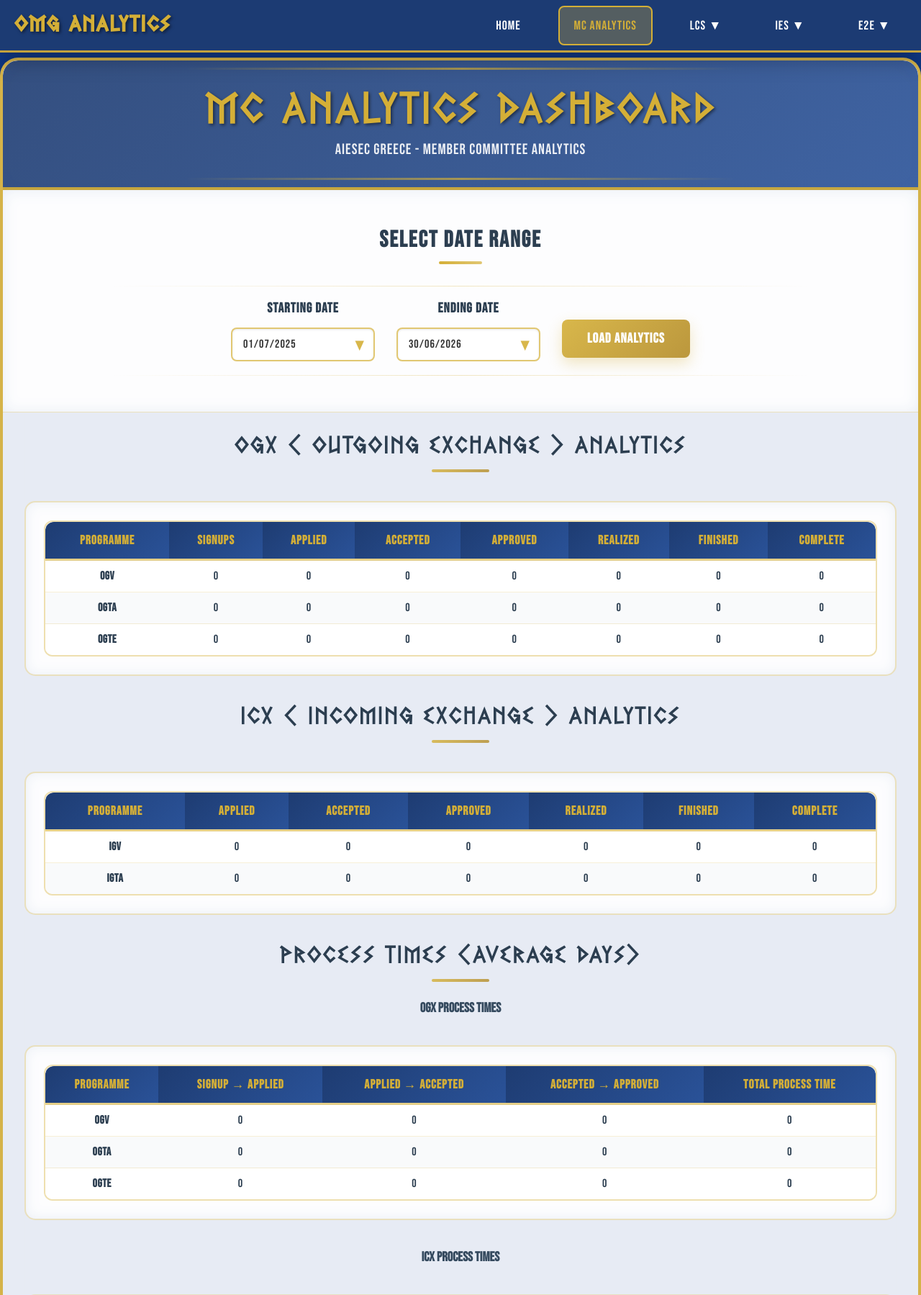
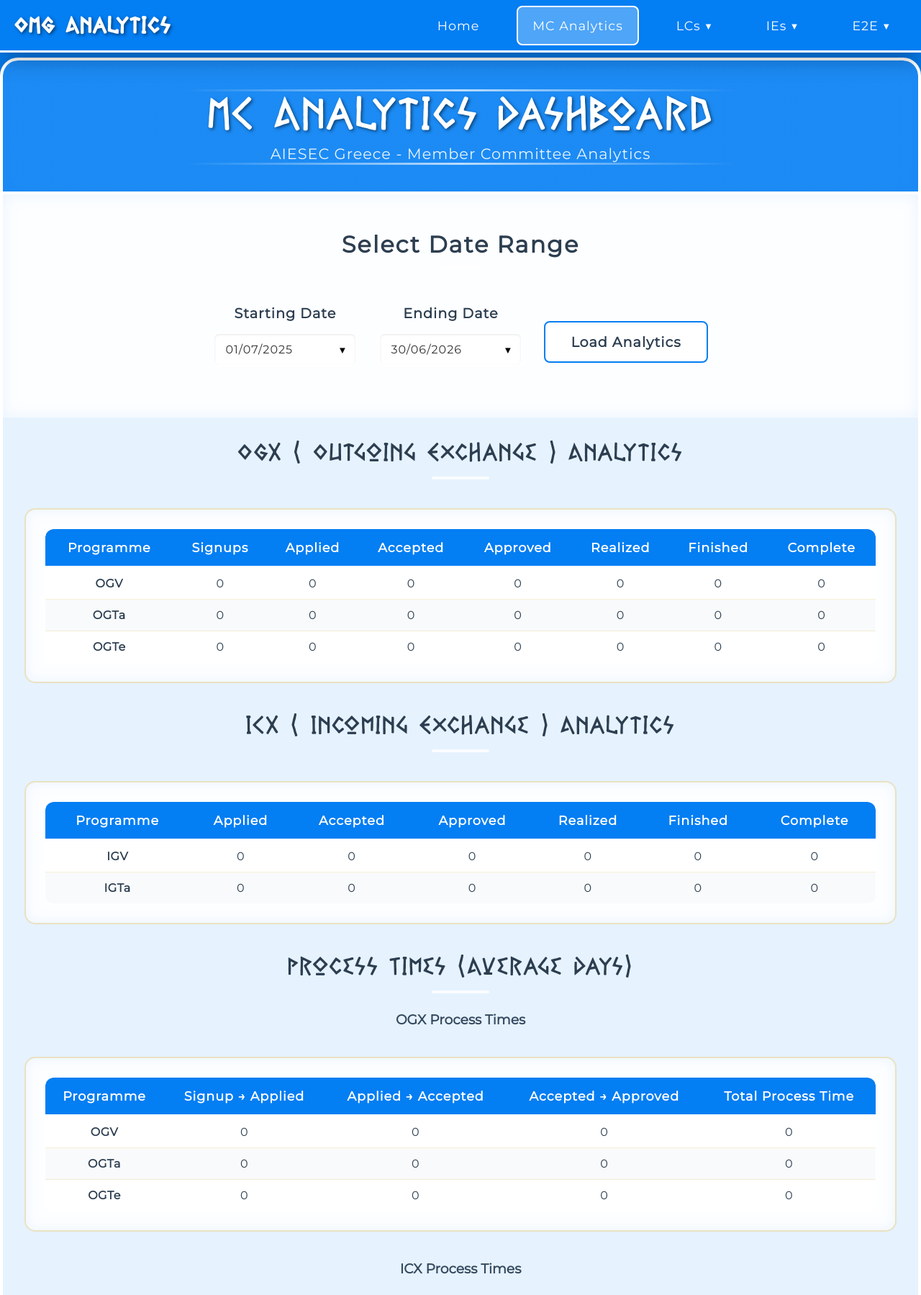
Before and after one commit to Mfouda99/OMG_analytics, a Django app: page /mc/ in a window 1280 px wide. Shown: the top 1799 px of the page at 72% size. Run offline with Django 5.2, Linux system fonts and the light colour scheme; data that the repository does not hold is empty.

Commit message:
Update mc.html

```diff
--- a/front/templates/mc.html
+++ b/front/templates/mc.html
@@ -10,18 +10,18 @@
     <script src="https://cdn.jsdelivr.net/npm/chart.js"></script>
     <style>
         @font-face {
-            font-family: 'CustomFont';
-            src: url("/static/fonts/custom-font.ttf") format('truetype');
+            font-family: 'Montserrat-Regular';
+            src: url("{% static 'fonts/Montserrat-Regular.ttf' %}") format('truetype');
         }
 
         @font-face {
-            font-family: 'Greek-Freak';
-            src: url("/static/fonts/Greek-Freak.ttf") format('truetype');
+            font-family: 'Gelio _Fasolada';
+            src: url("{% static 'fonts/Gelio _Fasolada.ttf' %}") format('truetype');
         }
 
         @font-face {
-            font-family: 'BebasNeue';
-            src: url("/static/fonts/BebasNeue-Regular.ttf") format('truetype');
+            font-family: 'Montserrat-Regular';
+            src: url("{% static 'fonts/Montserrat-Regular.ttf' %}") format('truetype');
         }
 
         * {
@@ -31,8 +31,8 @@
         }
 
         body {
-            font-family: 'BebasNeue', 'Segoe UI', Tahoma, Geneva, Verdana, sans-serif;
-            background: rgb(15, 58, 138);
+            font-family: 'Montserrat-Regular', 'Segoe UI', Tahoma, Geneva, Verdana, sans-serif;
+            background: #037EF3;
             min-height: 100vh;
             padding-top: 80px;
 
@@ -45,10 +45,10 @@
             top: 0;
             left: 0;
             width: 100%;
-            background: rgba(30, 60, 114, 0.95);
+            background: #037EF3;
             backdrop-filter: blur(20px);
             -webkit-backdrop-filter: blur(20px);
-            border-bottom: 3px solid rgba(212, 175, 55, 0.9);
+            border-bottom: 3px solid #fff;
             z-index: 1000;
             padding: 0 20px;
             box-shadow: 0 8px 32px rgba(0, 0, 0, 0.3);
@@ -64,9 +64,9 @@
         }
 
         .navbar-logo {
-            font-family: 'Greek-Freak', 'BebasNeue', sans-serif;
+            font-family: 'Gelio _Fasolada', Arial, sans-serif;
             font-size: 2rem;
-            color: #d4af37;
+            color: #fff;
             text-decoration: none;
             font-weight: bold;
             letter-spacing: 2px;
@@ -88,7 +88,7 @@
         .navbar-link {
             color: white;
             text-decoration: none;
-            font-family: 'BebasNeue', sans-serif;
+            font-family: 'Montserrat-Regular';
             font-size: 1.1rem;
             letter-spacing: 1px;
             padding: 15px 20px;
@@ -99,17 +99,17 @@
         }
 
         .navbar-link:hover {
-            background: rgba(212, 175, 55, 0.2);
-            border-color: rgba(212, 175, 55, 0.6);
-            color: #d4af37;
+            background: rgba(255, 255, 255, 0.2);
+            border-color: rgba(255, 255, 255, 0.6);
+            color: #fff;
             transform: translateY(-2px);
             box-shadow: 0 5px 15px rgba(212, 175, 55, 0.3);
         }
 
         .navbar-link.active {
-            background: rgba(212, 175, 55, 0.3);
-            border-color: #d4af37;
-            color: #d4af37;
+            background: rgba(255, 255, 255, 0.3);
+            border-color: #fff;
+            color: #fff;
         }
 
         .dropdown {
@@ -246,7 +246,7 @@
             background: rgba(255, 255, 255, 0.9);
             backdrop-filter: blur(20px);
             -webkit-backdrop-filter: blur(20px);
-            border: 4px solid rgba(212, 175, 55, 0.9);
+            border: 4px solid #fff;
             border-radius: 25px;
             box-shadow: 0 25px 45px rgba(0, 0, 0, 0.3),
                         0 10px 20px rgba(0, 0, 0, 0.2),
@@ -256,13 +256,13 @@
         }
 
         .header {
-            background: linear-gradient(135deg, rgba(30, 60, 114, 0.9), rgba(42, 82, 152, 0.9));
+            background: linear-gradient(135deg, rgba(3, 126, 243, 0.9), rgba(3, 126, 243, 0.9));
             backdrop-filter: blur(15px);
             -webkit-backdrop-filter: blur(15px);
             color: white;
             padding: 40px 30px;
             text-align: center;
-            border-bottom: 4px solid rgba(212, 175, 55, 0.9);
+            border-bottom: 4px solid #fff;
             position: relative;
             overflow: hidden;
         }
@@ -275,23 +275,15 @@
             transform: translateX(-50%);
             height: 3px;
             width: 60%;
-            background: linear-gradient(90deg, transparent, rgba(212, 175, 55, 0.7), transparent);
-        }
-
-        .header::before {
-            top: 10px;
-        }
-
-        .header::after {
-            bottom: 10px;
+            background: linear-gradient(90deg, transparent, rgba(255, 255, 255, 0.7), transparent);
         }
 
         .header h1 {
             font-size: 4rem;
             margin-bottom: 10px;
             font-weight: 300;
-            font-family: 'Greek-Freak', 'BebasNeue', sans-serif;
-            color: #d4af37;
+            font-family: 'Gelio _Fasolada', Arial, sans-serif;
+            color: #fff;
             letter-spacing: 3px;
             text-shadow: 2px 2px 4px rgba(0, 0, 0, 0.5);
         }
@@ -299,7 +291,7 @@
         .header p {
             font-size: 1.3rem;
             opacity: 0.9;
-            font-family: 'BebasNeue', sans-serif;
+            font-family: 'Montserrat-Regular';
             letter-spacing: 1px;
         }
 
@@ -308,7 +300,7 @@
             background: rgba(248, 249, 250, 0.1);
             backdrop-filter: blur(10px);
             -webkit-backdrop-filter: blur(10px);
-            border-bottom: 1px solid rgba(212, 175, 55, 0.3);
+            border-bottom: 1px solid rgba(255, 255, 255, 0.3);
             position: relative;
         }
 
@@ -322,7 +314,7 @@
             color: #2c3e50;
             text-align: center;
             margin-bottom: 30px;
-            font-family: 'BebasNeue', sans-serif;
+            font-family: 'Montserrat-Regular';
             letter-spacing: 2px;
         }
 
@@ -331,7 +323,7 @@
             display: block;
             width: 60px;
             height: 4px;
-            background: linear-gradient(90deg, #d4af37, rgba(212, 175, 55, 0.7));
+            background: linear-gradient(90deg, #fff, rgba(255, 255, 255, 0.7));
             margin: 10px auto;
             border-radius: 2px;
         }
@@ -355,7 +347,7 @@
             transform: translateX(-50%);
             width: 80%;
             height: 1px;
-            background: linear-gradient(90deg, transparent, rgba(212, 175, 55, 0.3), transparent);
+            background: linear-gradient(90deg, transparent, rgba(255, 255, 255, 0.3), transparent);
         }
 
         .date-selector::before {
@@ -377,18 +369,18 @@
         .date-group label {
             font-weight: 600;
             color: #2c3e50;
-            font-family: 'BebasNeue', sans-serif;
+            font-family: 'Montserrat-Regular';
             font-size: 1.2rem;
             letter-spacing: 1px;
             margin-bottom: 5px;
         }
 
         .load-btn {
-            background: linear-gradient(135deg, rgba(212, 175, 55, 0.9), rgba(180, 140, 40, 0.9));
+            background: rgba(255, 255, 255, 0.8);
             backdrop-filter: blur(10px);
             -webkit-backdrop-filter: blur(10px);
-            color: white;
-            border: none;
+            color: #2c3e50;
+            border: 2px solid #037EF3;
             padding: 15px 35px;
             border-radius: 8px;
             font-size: 1.2rem;
@@ -397,8 +389,8 @@
             position: relative;
             overflow: hidden;
             transition: all 0.3s ease;
-            box-shadow: 0 8px 20px rgba(212, 175, 55, 0.3);
-            font-family: 'BebasNeue', sans-serif;
+            box-shadow: 0 8px 20px rgba(255, 255, 255, 0.3);
+            font-family: 'Montserrat-Regular';
             letter-spacing: 1px;
             align-self: end;
             margin-bottom: 5px;
@@ -425,21 +419,21 @@
         .date-input {
             width: 100%;
             padding: 12px 40px 12px 15px;
-            border: 2px solid rgba(212, 175, 55, 0.7);
+            border: 2px solid rgba(255, 255, 255, 0.7);
             border-radius: 8px;
             font-size: 16px;
             color: #333;
             background: rgba(255, 255, 255, 0.9);
             box-shadow: inset 0 1px 3px rgba(0, 0, 0, 0.1);
             transition: all 0.3s ease;
-            font-family: 'BebasNeue', sans-serif;
+            font-family: 'Montserrat-Regular';
             letter-spacing: 1px;
         }
 
         .date-input:focus {
             outline: none;
-            border-color: #d4af37;
-            box-shadow: 0 0 0 3px rgba(212, 175, 55, 0.2);
+            border-color: #fff;
+            box-shadow: 0 0 0 3px rgba(255, 255, 255, 0.2);
         }
 
         .dropdown-arrow {
@@ -447,7 +441,7 @@
             right: 15px;
             top: 50%;
             transform: translateY(-50%);
-            color: rgba(212, 175, 55, 0.9);
+            color: #000000;
             font-size: 18px;
             pointer-events: none;
         }
@@ -590,7 +585,7 @@
             color: #2c3e50;
             text-align: center;
             margin-bottom: 25px;
-            font-family: 'Greek-Freak', 'BebasNeue', sans-serif;
+            font-family: 'Gelio _Fasolada', Arial, sans-serif;
             letter-spacing: 2px;
             position: relative;
         }
@@ -600,7 +595,7 @@
             display: block;
             width: 80px;
             height: 4px;
-            background: linear-gradient(90deg, rgba(212, 175, 55, 0.8), rgba(180, 140, 40, 0.8));
+            background: linear-gradient(90deg, rgba(255, 255, 255, 0.8), rgba(255, 255, 255, 0.8));
             margin: 15px auto;
             border-radius: 2px;
         }
@@ -610,10 +605,10 @@
             overflow-y: auto;
             overflow-x: auto;
             border-radius: 12px;
-            border: 2px solid rgba(212, 175, 55, 0.4);
+            border: 2px solid rgba(255, 255, 255, 0.4);
             background: rgba(255, 255, 255, 0.95);
             scrollbar-width: thin;
-            scrollbar-color: rgba(212, 175, 55, 0.8) rgba(255, 255, 255, 0.1);
+            scrollbar-color: rgba(255, 255, 255, 0.8) rgba(255, 255, 255, 0.1);
         }
 
         .table-wrapper::-webkit-scrollbar {
@@ -627,31 +622,31 @@
         }
 
         .table-wrapper::-webkit-scrollbar-thumb {
-            background: rgba(212, 175, 55, 0.8);
+            background: rgba(255, 255, 255, 0.8);
             border-radius: 4px;
         }
 
         .table-wrapper::-webkit-scrollbar-thumb:hover {
-            background: rgba(212, 175, 55, 1);
+            background: rgba(255, 255, 255, 1);
         }
 
         .data-table {
             width: 100%;
             border-collapse: collapse;
-            font-family: 'BebasNeue', sans-serif;
+            font-family: 'Montserrat-Regular';
             font-size: 1rem;
             letter-spacing: 0.5px;
         }
 
         .data-table th {
-            background: linear-gradient(135deg, rgb(30, 60, 114), rgb(42, 82, 152));
-            color: #d4af37;
+            background: linear-gradient(135deg, #037EF3, #037EF3);
+            color: #fff;
             padding: 15px 12px;
             text-align: center;
             font-weight: 600;
             font-size: 1.1rem;
             letter-spacing: 1px;
-            border-bottom: 3px solid rgba(212, 175, 55, 0.6);
+            border-bottom: 3px solid rgba(255, 255, 255, 0.6);
             position: sticky;
             top: 0;
             z-index: 10;
```
Also changed, not shown: other parts of front/templates/mc.html (+40 -39 lines).
